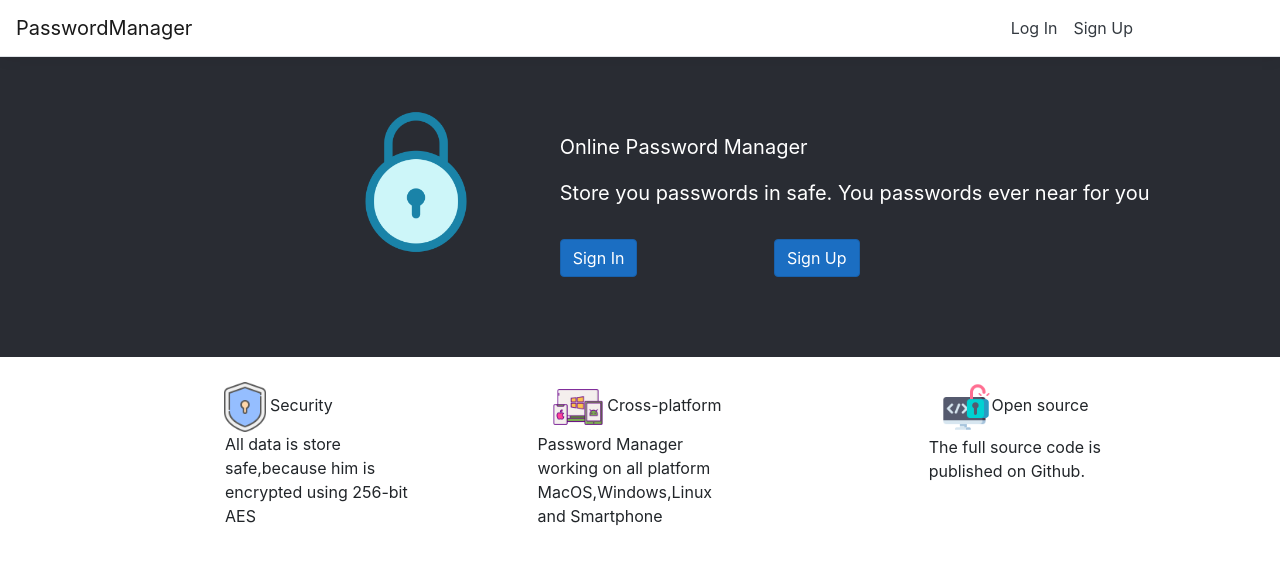
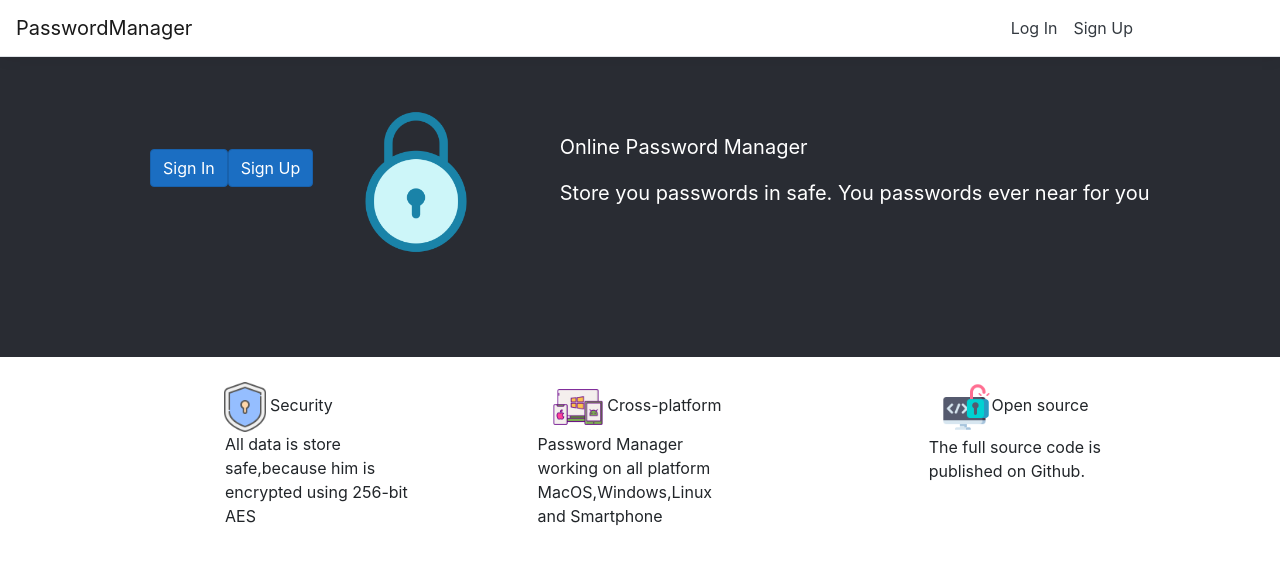
Before and after one commit to CasianovDenis/PasswordManager, a React (Create React App) app in the folder PasswordManager/ClientApp/: page / in a window 1280 px wide. Shown: the top 562 px of the page. Built offline with nearby package versions, Linux system fonts and the light colour scheme.

Commit message:
added id for buttons

```diff
--- a/PasswordManager/ClientApp/src/components/Home/Home.js
+++ b/PasswordManager/ClientApp/src/components/Home/Home.js
@@ -27,10 +27,10 @@ export default function Home()  {
                 <p className={style.home_text}> Online Password Manager</p>
                 <p className={style.home_text}> Store you passwords in safe. You passwords ever near for you</p>
 
-                <button class="btn btn-primary button_style" style={{ position: "relative", left: "30%", top: "30%" }}
+                <button class="btn btn-primary button_style" id={style.login_button }
                     onClick={redirect_to_SignIn}> Sign In </button>
 
-                <button class="btn btn-primary" style={{ position: "relative", left: "40%", top: "30%" }}
+                <button class="btn btn-primary" id={ style.signup_button}
                     onClick={redirect_to_SignUp}> Sign Up </button>
             </div>
 
```
